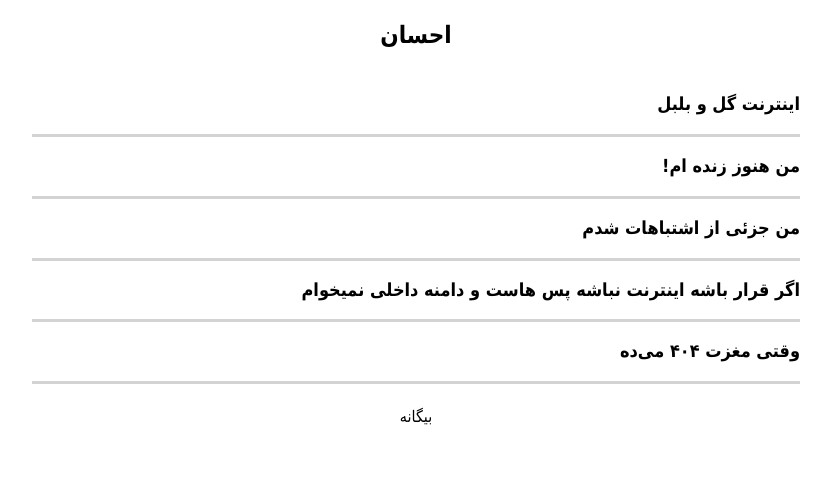
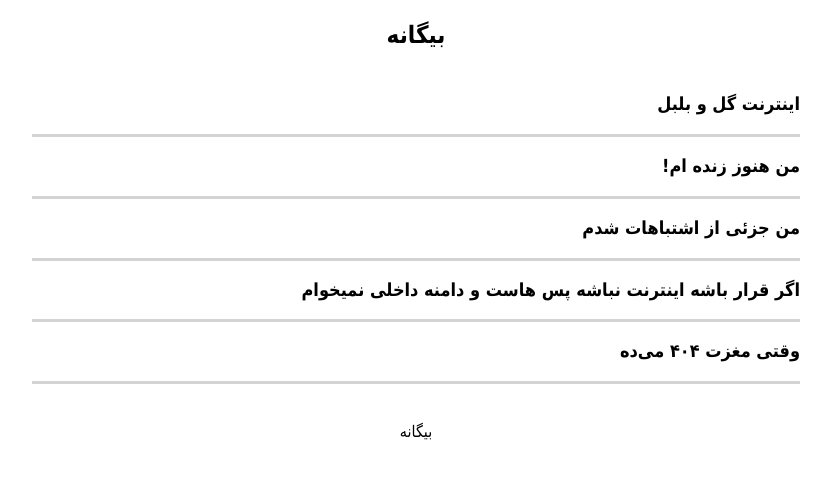
Before and after one commit to darkblog/darkblog.github.io, a Jekyll site: the page built from index.html, in a window 1280 px wide. Shown: the top 479 px of the page, without its empty margins (310-1141 px from the left). Built offline with Jekyll 4.4.1, drawn with Linux system fonts in a browser that asks for light colours.

Commit message:
Update index.html

```diff
--- a/_layouts/index.html
+++ b/_layouts/index.html
@@ -4,17 +4,16 @@
 <meta charset="utf-8">
 <meta name="viewport" content="width=device-width, initial-scale=1">
 <title>{% if page.title %}{{ page.title }}{% else %}{{ site.name }}{% endif %}</title>
-<meta name="description" content="{% if page.excerpt %}{{ page.excerpt | strip_html | strip_newlines | truncate: 160 }}{% else %}{{ site.description }}{% endif %}">
 <link rel="canonical" href="{{ page.url | replace:'index.html','' | prepend: site.baseurl | prepend: site.url }}">
 <style>body{font:100%/1.6 Tahoma}.container{margin:auto;padding:5px;max-width:768px}h1{font-size:x-large}h2{font-size:large}a{color:black;text-decoration:none}.post{padding-bottom:15px;border-bottom:solid lightgray}.center{display:block;margin:auto;text-align:center}</style>
 </head>
 <body>
 <header class="center">
-<h1><a href="https://ehsanchehri.github.io/">احسان</a></h1>
+<h1><a href="https://www.biganeh.com/">بیگانه</a></h1>
 </header>
 <main class="container">{{ content }}</main>
 <footer class="center">
-<a href="https://www.biganeh.com/">بیگانه</a>
+<h2></h2><a href="https://www.biganeh.com/">بیگانه</a></h2>
 </footer>
 </body>
 </html>
```
